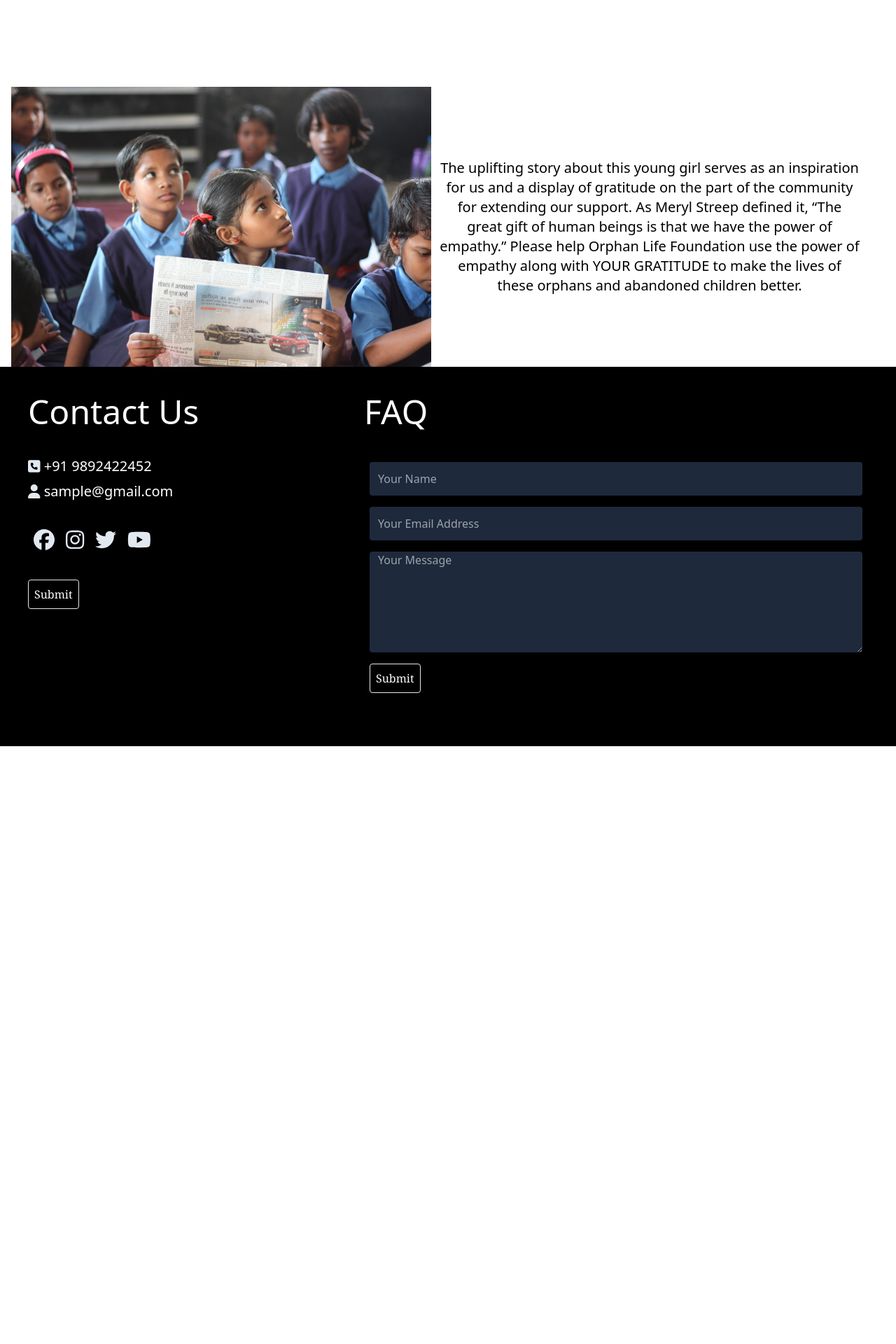
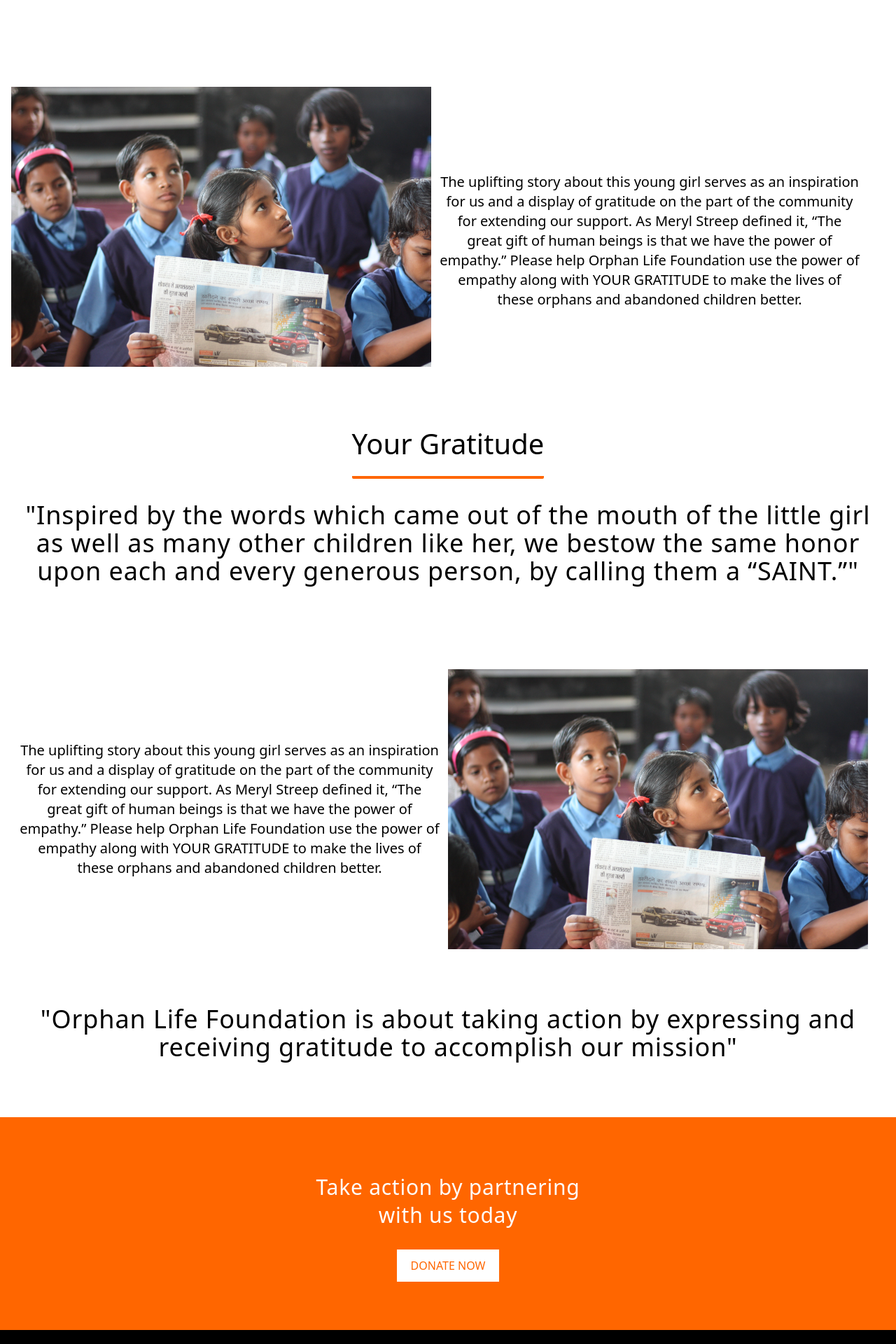
Before and after one commit to richusony/hft, a Next.js app: page /about in a window 1280 px wide. Shown: the part 720-2640 px from the top of the page at 70% size. Before the commit the page ends 1786 px from the top, so only its background shows below. Built offline with nearby package versions, Linux system fonts and the light colour scheme.

Commit message:
upgraded about page

```diff
--- a/components/Navbar.jsx
+++ b/components/Navbar.jsx
@@ -37,7 +37,7 @@ const Navbar = () => {
                             <li className="text-xl p-3 md:p-0 md:mx-auto w-[100px] border-b md:border-none select-none"><Link href="/gallery">Gallery</Link></li>
                             <li className="text-xl p-3 md:p-0 md:mx-auto w-[100px] border-b md:border-none cursor-pointer select-none" onClick={scrollToFoot}>Contact</li>
                             <li className="text-xl p-3 md:p-0 md:mx-auto w-[100px] border-b md:border-none cursor-pointer select-none" onClick={scrollToFoot}>FAQ</li>
-                            <li className="text-xl p-3 md:p-0 md:mx-auto w-[100px] border-b md:border-none select-none md:rounded md:bg-[#151522] md:text-white"><Link href="/Login">Login</Link></li>
+                            <li className="text-xl p-3 md:p-0 md:mx-auto w-[100px] md:border-none select-none md:rounded md:bg-[#151522] md:text-white"><Link href="/Login">Login</Link></li>
                         </ul>
 
 
--- a/pages/about/index.js
+++ b/pages/about/index.js
@@ -1,5 +1,6 @@
 import Image from 'next/image'
 import child from '../../assets/about-child.jpg'
+import Link from 'next/link';
 
 
 const about = () => {
@@ -14,24 +15,58 @@ const about = () => {
             </div>
             {/* <div className='bg-gradient-to-b from-black to-white w-full absolute h-8 opacity-30' ></div> */}
 
-            <div className="w-3/4 bg-white text-center mt-4 m-auto py-0 px-10 -translate-y-32">
-                <h1 className="text-[40px] border-b-[4px] border-b-orange-600 inline-block rounded-sm pb-4 mt-20 text-black">Our Story</h1>
-                <p className='pt-6 text-xl pb-20 text-black flex justify-center'>In May 2016, one of Orphan Life Foundation’s members visited a school in the village of Didyr
+            <div className="w-5/6 md:w-3/4 bg-white text-center mt-4 m-auto py-0 px-10 -translate-y-32">
+                <h1 className="text-[40px] border-b-[4px] border-b-[#ff6600] inline-block rounded-sm pb-4 mt-20 text-black">Our Story</h1>
+                <p className='pt-6 text-xl md:pb-20 text-black flex justify-center'>In May 2016, one of Orphan Life Foundation’s members visited a school in the village of Didyr
                     , Burkina Faso which we had been helping by contributing to the improvement of the orphan education
                     environment present there. During the tour of the school, a child called him a “SAINT”. He asked as
                     to why the little girl said that. She stated that she had been using the same pencil that had been
                     given to her 2 years ago as part of Orphan Life Foundation’s efforts.</p>
             </div>
 
-            <div className="flex px-4">
-                <div className='w-[600px] bg-slate-500'><Image src={child} width={0} height={0} alt='child' /></div>
-                <div className='w-1/2 text-center flex justify-center align-middle px-3'><p className=' text-xl m-auto'>The uplifting story about this young girl serves as an inspiration
+            <div className="px-2 md:flex md:px-4">
+                <div className='md:w-[600px] bg-slate-500'><Image src={child} width={0} height={0} alt='child' className='w-full h-full' /></div>
+                <div className='mt-10 md:w-1/2 text-center flex justify-center align-middle px-3'><p className=' text-xl m-auto'>The uplifting story about this young girl serves as an inspiration
                     for us and a display of gratitude on the part of the community for
                     extending our support. As Meryl Streep defined it, “The great gift
                     of human beings is that we have the power of empathy.” Please help
                     Orphan Life Foundation use the power of empathy along with YOUR
                     GRATITUDE to make the lives of these orphans and abandoned children better.</p></div>
             </div>
+
+            <div className='text-center px-3 h-auto mb-20'>
+                <h1 className='text-[40px] border-b-[4px] border-b-[#ff6600] inline-block rounded-sm pb-4 mt-20 text-black'>Your Gratitude</h1>
+                <p className='text-2xl md:text-4xl mt-8 leading-10 tracking-wide'>
+                    "Inspired by the words which came out of the mouth of the little girl
+                    as well as many other children like her, we bestow the same honor upon each and every
+                    generous person, by calling them a “SAINT.”"
+                </p>
+            </div>
+
+            <div className="px-2 md:flex md:px-4 mt-20">
+                <div className='mt-10 md:w-1/2 text-center flex justify-center align-middle px-3'><p className=' text-xl m-auto'>The uplifting story about this young girl serves as an inspiration
+                    for us and a display of gratitude on the part of the community for
+                    extending our support. As Meryl Streep defined it, “The great gift
+                    of human beings is that we have the power of empathy.” Please help
+                    Orphan Life Foundation use the power of empathy along with YOUR
+                    GRATITUDE to make the lives of these orphans and abandoned children better.</p></div>
+                <div className='md:w-[600px] bg-slate-500 mt-10'><Image src={child} width={0} height={0} alt='child' className='w-full h-full' /></div>
+            </div>
+
+            <div className='text-center px-3 h-auto my-20'>
+                <p className='text-2xl md:text-4xl mt-8 leading-10 tracking-wide'>
+                    "Orphan Life Foundation is about taking action by expressing
+                    and receiving gratitude to accomplish our mission"
+                </p>
+            </div>
+
+            <div className='bg-[#ff6600] text-center py-20'>
+                <h2 className='text-3xl text-white h-20 mx-auto leading-10 tracking-wide mb-10 font-medium'>Take action by partnering<br/>
+                    with us today</h2>
+
+                    <Link href='/donate' className='text-[#ff6600] px-5 py-3 bg-white font-medium hover:bg-[#ff6600] hover:text-white hover:border-2 hover:border-white'>DONATE NOW</Link>
+
+            </div>
         </>
     )
 }
```
Lines whose indentation alone changed are shown as unchanged.
